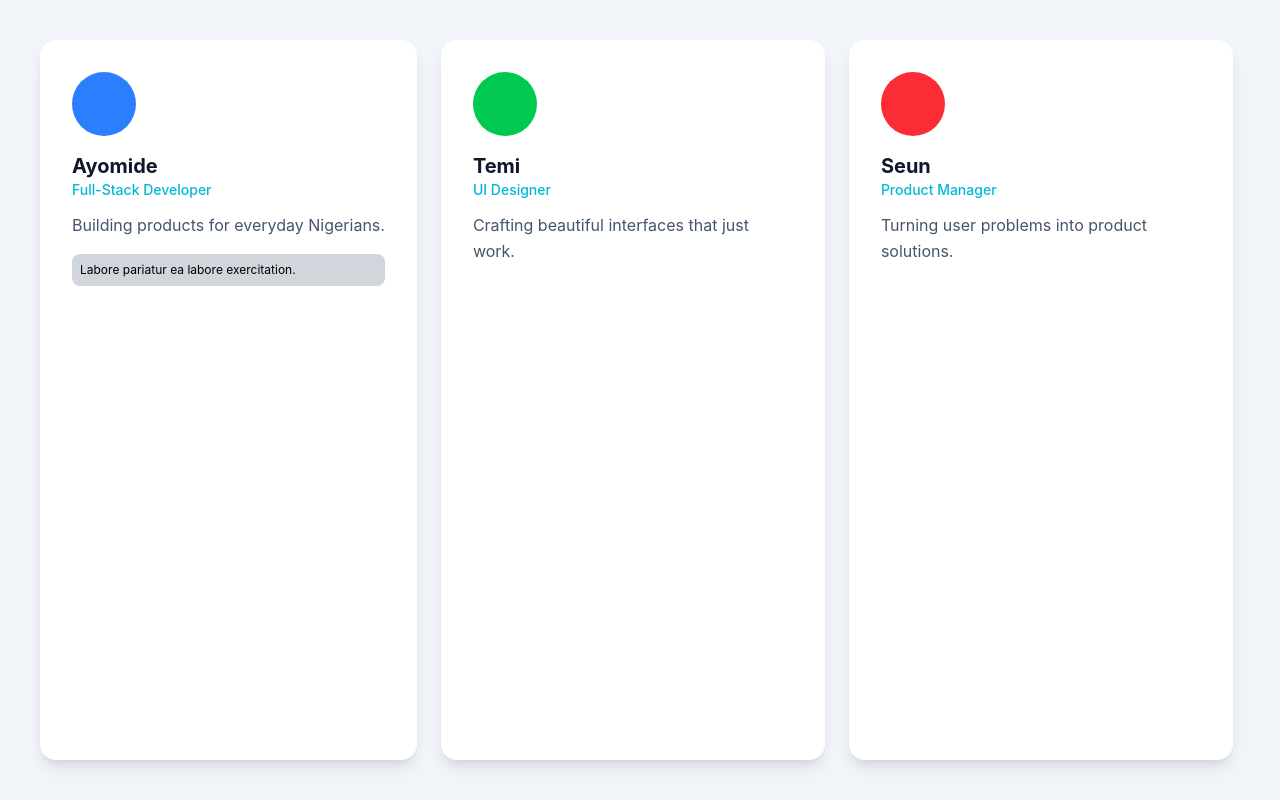
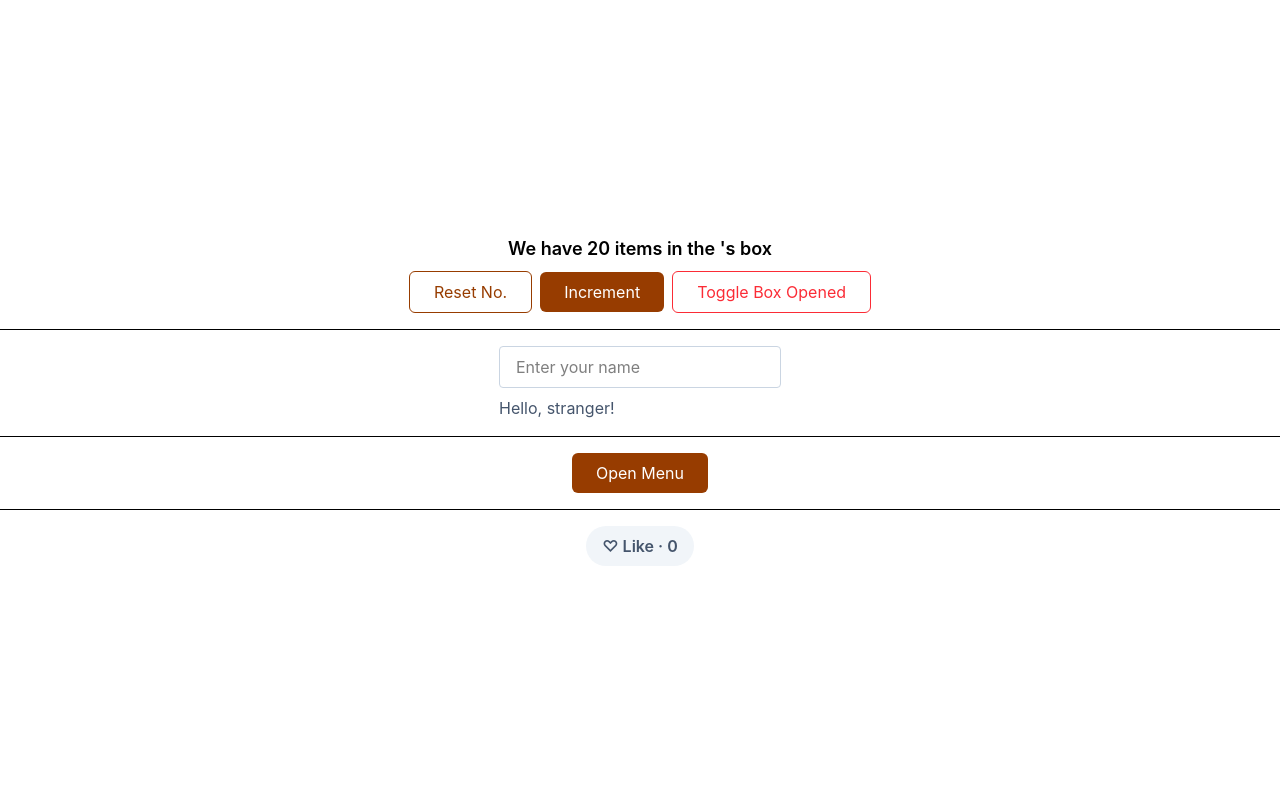
Before and after one commit to ayzerobug/react-app, a React (Vite) app: page / in a window 1280 px wide. Built offline with nearby package versions, Linux system fonts and the light colour scheme.

Commit message:
React States

```diff
--- a/src/App.jsx
+++ b/src/App.jsx
@@ -1,9 +1,11 @@
 import Card from "./components/Card";
 import ProfileCard from "./components/ProfileCard";
+import States from "./States";
 
 function App() {
   return (
     <div>
+      <States />
       {/* <div className="bg-slate-900  text-white min-h-screen flex flex-row gap-20 items-center justify-center">
         <h1 className="text-white font-bold text-4xl">
           Hello React + Tailwind 🚀
@@ -15,7 +17,7 @@ function App() {
         <Introduction />
         <div />
       </div> */}
-      <div className="min-h-screen bg-slate-100 p-10 flex gap-6 flex-wrap">
+      {/* <div className="min-h-screen bg-slate-100 p-10 flex gap-6 flex-wrap">
         <ProfileCard
           name="Ayomide"
           role="Full-Stack Developer"
@@ -38,7 +40,7 @@ function App() {
           bio="Turning user problems into product solutions."
           avatarClass="bg-red-500"
         />
-      </div>
+      </div> */}
     </div>
   );
 }
--- /dev/null
+++ b/src/States.jsx
@@ -0,0 +1,98 @@
+import { useState } from "react";
+import Divider from "./components/Divider";
+import LikeButton from "./components/LikeButton";
+
+function States() {
+  const [noOfItems, setNumberOfItems] = useState(20);
+  const [isFirstBoxOpened, setIsFirstBoxOpened] = useState(false);
+  const [name, setName] = useState(null);
+  const [isOpen, setIsOpen] = useState(false);
+
+  const incrementNoOfItems = () => {
+    setNumberOfItems((prev) => prev + 1);
+  };
+
+  const resetNumberOfItems = () => {
+    setNumberOfItems(0);
+  };
+
+  const age = 15;
+
+  //   if (age >= 18) {
+  //     const message = "You are welcome to our website";
+  //   } else {
+  //     const message = "You must be up to 18 to signup on our website";
+  //   }
+
+  //   const message =
+  //     age >= 18
+  //       ? "You are welcome to our website"
+  //       : "You must be up to 18 to signup on our website";
+
+  return (
+    <div className="h-screen flex flex-col justify-center items-center">
+      <p className="mb-2 text-lg font-semibold">
+        We have {noOfItems} items in the {name}'s box
+      </p>
+      {isFirstBoxOpened && (
+        <p className="mb-2 text-red-500 text-sm">First Box Already Opened</p>
+      )}
+      <div className="flex gap-2 items-center">
+        <button
+          onClick={resetNumberOfItems}
+          className="border border-amber-800 text-amber-800 px-6 py-2 rounded-md"
+        >
+          Reset No.
+        </button>
+        <button
+          onClick={incrementNoOfItems}
+          className="bg-amber-800 text-white border-none px-6 py-2 rounded-md"
+        >
+          Increment
+        </button>
+        <button
+          onClick={() => setIsFirstBoxOpened(!isFirstBoxOpened)}
+          className="border border-red-500 text-red-500 px-6 py-2 rounded-md"
+        >
+          Toggle Box Opened
+        </button>
+      </div>
+
+      <Divider />
+
+      <div>
+        <input
+          type="text"
+          value={name}
+          onChange={(e) => setName(e.target.value)}
+          className="border p-2 px-4 rounded border-slate-300"
+          placeholder="Enter your name"
+        />
+        <p className="mt-2 text-slate-600">Hello, {name || "stranger"}!</p>
+      </div>
+
+      <Divider />
+
+      <button
+        onClick={() => setIsOpen(!isOpen)}
+        className="bg-amber-800 text-white border-none px-6 py-2 rounded-md"
+      >
+        {isOpen ? "Close" : "Open"} Menu
+      </button>
+
+      {isOpen && (
+        <ul className="bg-white shadow rounded p-4 mt-2">
+          <li>Home</li>
+          <li>About</li>
+          <li>Contact</li>
+        </ul>
+      )}
+
+      <Divider />
+
+      <LikeButton />
+    </div>
+  );
+}
+
+export default States;
--- /dev/null
+++ b/src/components/Divider.jsx
@@ -0,0 +1,5 @@
+const Divider = () => {
+  return <div className="my-4 border-t w-full" />;
+};
+
+export default Divider;
--- /dev/null
+++ b/src/components/LikeButton.jsx
@@ -0,0 +1,28 @@
+import { useState } from "react";
+
+function LikeButton() {
+  const [liked, setLiked] = useState(false);
+  const [count, setCount] = useState(0);
+
+  const handleClick = () => {
+    if (liked) {
+      setLiked(false);
+      setCount((prev) => prev - 1);
+    } else {
+      setLiked(true);
+      setCount((prev) => prev + 1);
+    }
+  };
+
+  return (
+    <button
+      onClick={handleClick}
+      className={`flex items-center gap-2 px-4 py-2 rounded-full font-semibold transition-all
+        ${liked ? "bg-red-500 text-white" : "bg-slate-100 text-slate-600"}`}
+    >
+      {liked ? "♥ Liked" : "♡ Like"} · {count}
+    </button>
+  );
+}
+
+export default LikeButton;
```
